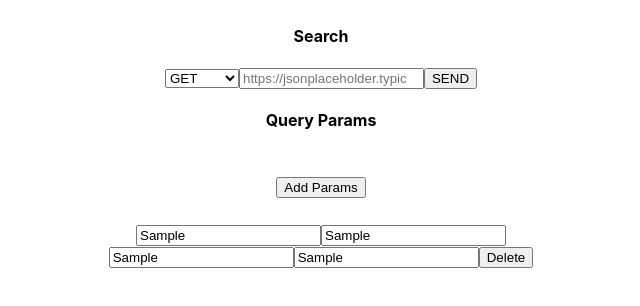
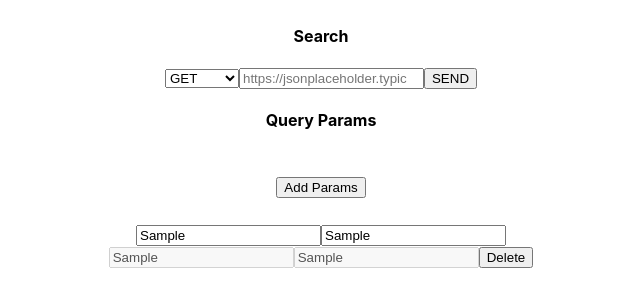
Before and after one commit to BrianARuff/postman-clone, a React (Create React App) app: page / in a window 1280 px wide. Both pictures are taken after typing "Sample", "Sample" into the empty fields and a click on the button "Add Params". Shown: the top 306 px of the page, without its empty margins (319-959 px from the left). Built offline with nearby package versions, Linux system fonts and the light colour scheme.

Commit message:
disabled fields, started wiring of return data in searchbutton request send

```diff
--- a/src/Components/InputField/InputField.tsx
+++ b/src/Components/InputField/InputField.tsx
@@ -10,8 +10,20 @@ function InputField(props: any) {
   };
   return (
     <div>
-      <input value={valueValue} type="text" placeholder="key" name="keyValue" />
-      <input value={keyValue} type="text" placeholder="value" name="value" />
+      <input
+        disabled
+        value={valueValue}
+        type="text"
+        placeholder="key"
+        name="keyValue"
+      />
+      <input
+        disabled
+        value={keyValue}
+        type="text"
+        placeholder="value"
+        name="value"
+      />
       <button onClick={handleDeleteParamPair}>Delete</button>
     </div>
   );
--- a/src/Components/SearchContainer/SearchContainer.tsx
+++ b/src/Components/SearchContainer/SearchContainer.tsx
@@ -2,8 +2,10 @@ import DropDownMenu from "../DropdownMenu/DropDownMenu";
 import SearchAddress from "../SearchAddress/SearchAddress";
 import SearchButton from "../SearchButton/SearchButton";
 import content from "../../content.json";
+import { connect } from "react-redux";
 
-function SearchContainer() {
+function SearchContainer(props: any) {
+  const { queryType, searchAddress } = props;
   const { searchContainer } = content;
   const { header } = searchContainer;
   return (
@@ -11,9 +13,16 @@ function SearchContainer() {
       <h4>{header}</h4>
       <DropDownMenu />
       <SearchAddress />
-      <SearchButton />
+      <SearchButton queryType={queryType} searchAddress={searchAddress} />
     </div>
   );
 }
 
-export default SearchContainer;
+const mapStateToProps = (state: any) => {
+  return {
+    queryType: state.searchReducer.queryType,
+    searchAddress: state.searchReducer.searchAddress,
+  };
+};
+
+export default connect(mapStateToProps)(SearchContainer);
```
